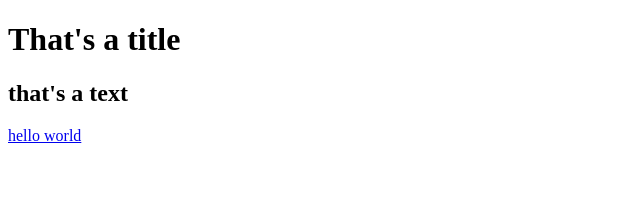
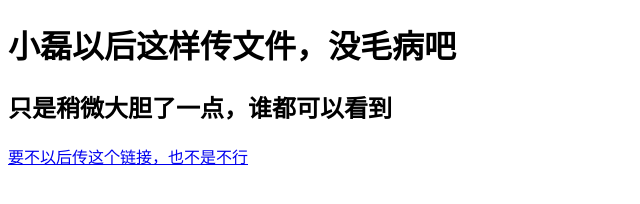
Before and after one commit to SunZiBingFa/wei, a plain HTML site: page index.html in a window 1280 px wide. Shown: the whole page, without its empty margins (0-640 px from the left). Drawn offline with Linux system fonts and the light colour scheme.

Commit message:
20221027_test

```diff
--- a/index.html
+++ b/index.html
@@ -2,13 +2,13 @@
 <html>
   <head>
     <meta charset='utf-8'>
-    <title> That's a web</title>
+    <title> 威的简陋到不能更简陋网页 </title>
   </head>
 
   <body>
-    <h1>That's a title</h1>
-    <h2>that's a text</h2>
-    <a href="https://www.bilibili.com">hello world</a>
+    <h1> 小磊以后这样传文件，没毛病吧 </h1>
+    <h2> 只是稍微大胆了一点，谁都可以看到 </h2>
+    <a href="https://www.bilibili.com"> 要不以后传这个链接，也不是不行 </a>
     <br/>
   </body>
 </html>
```
